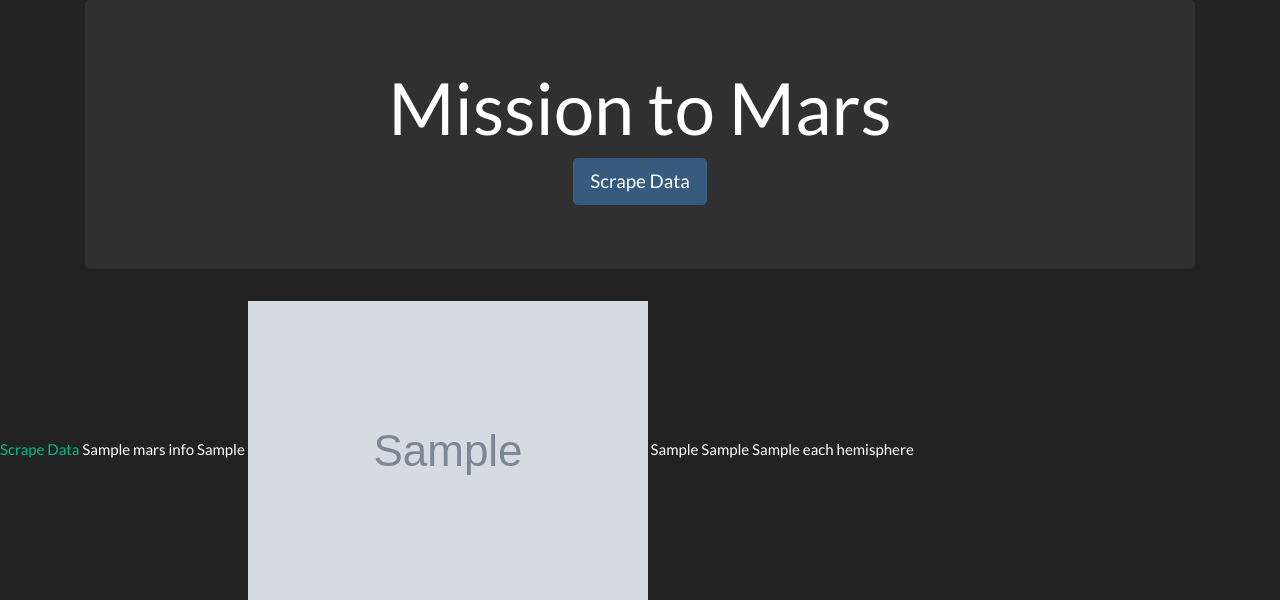
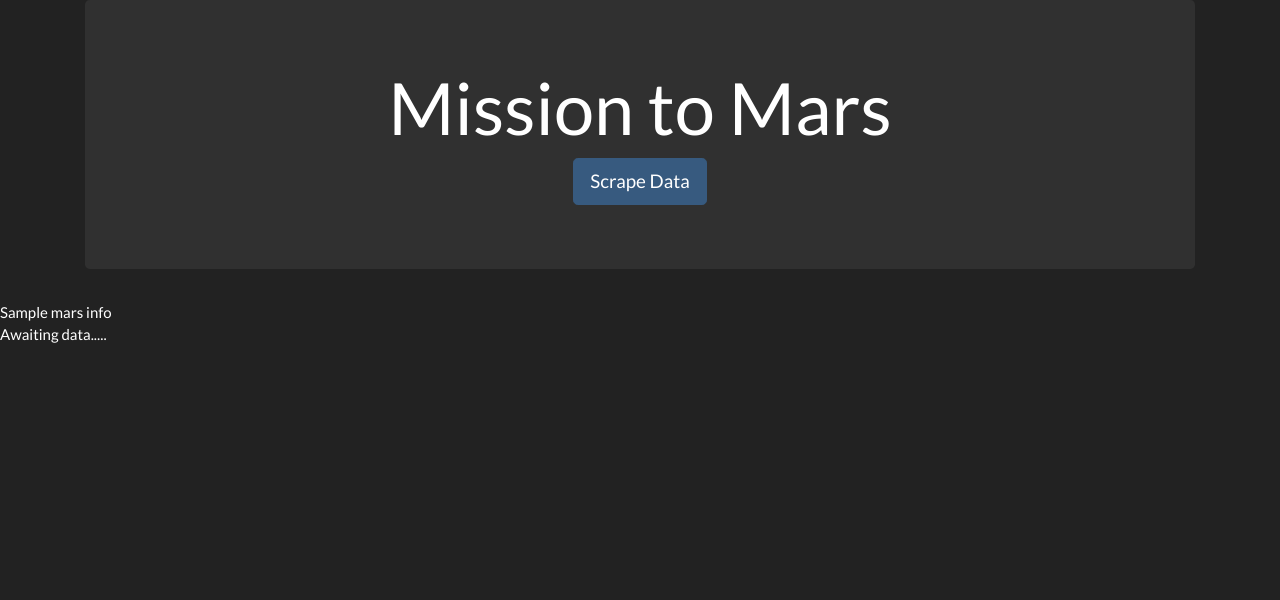
Before and after one commit to williamsit/Homework, a Flask app: template Mission_To_Mars/templates/index.html in a window 1280 px wide. Shown: the top 600 px of the page. After the commit the page ends 343 px from the top, so only its background shows below. Run offline with Flask 2, Linux system fonts and the light colour scheme; the template is opened without the code that fills it: most values are stand-ins (such as "Sample title", 1, 10 or a date in 2020); grey boxes marked "Sample" are stand-in pictures; some libraries are stand-ins or nearby versions.

Commit message:
Update index.html

```diff
--- a/Mission_To_Mars/templates/index.html
+++ b/Mission_To_Mars/templates/index.html
@@ -25,6 +25,23 @@
       </div>
 
     </body>
+      {% if mars_info.news_title %}
+        {{ mars_info.news_title }}
+      {% endif %}
+        <p>
+          Awaiting data.....
+        </p>
+
+
+
+
+
+
+
+
+
+
+    <!--
       <a href="/scrape">Scrape Data</a>
       {{ mars_info.news_title }}
       {{ mars_info.news_paragraph }}
@@ -35,5 +52,5 @@
       {{ each_hemisphere.title }}
       <img src="{{ each_hemisphere.img_url }}">
       {% endfor %}
-
+    -->
   </html>
```
